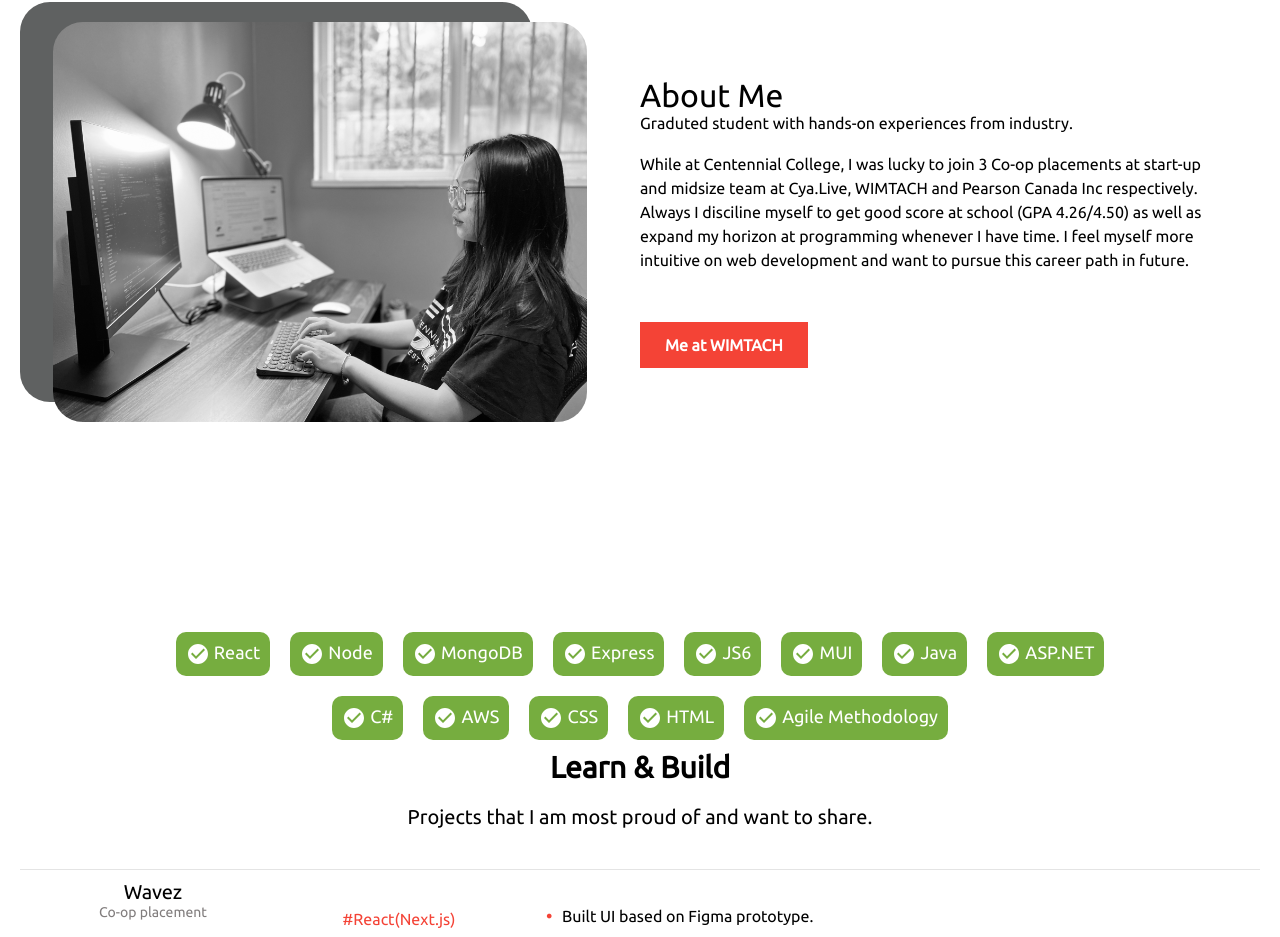
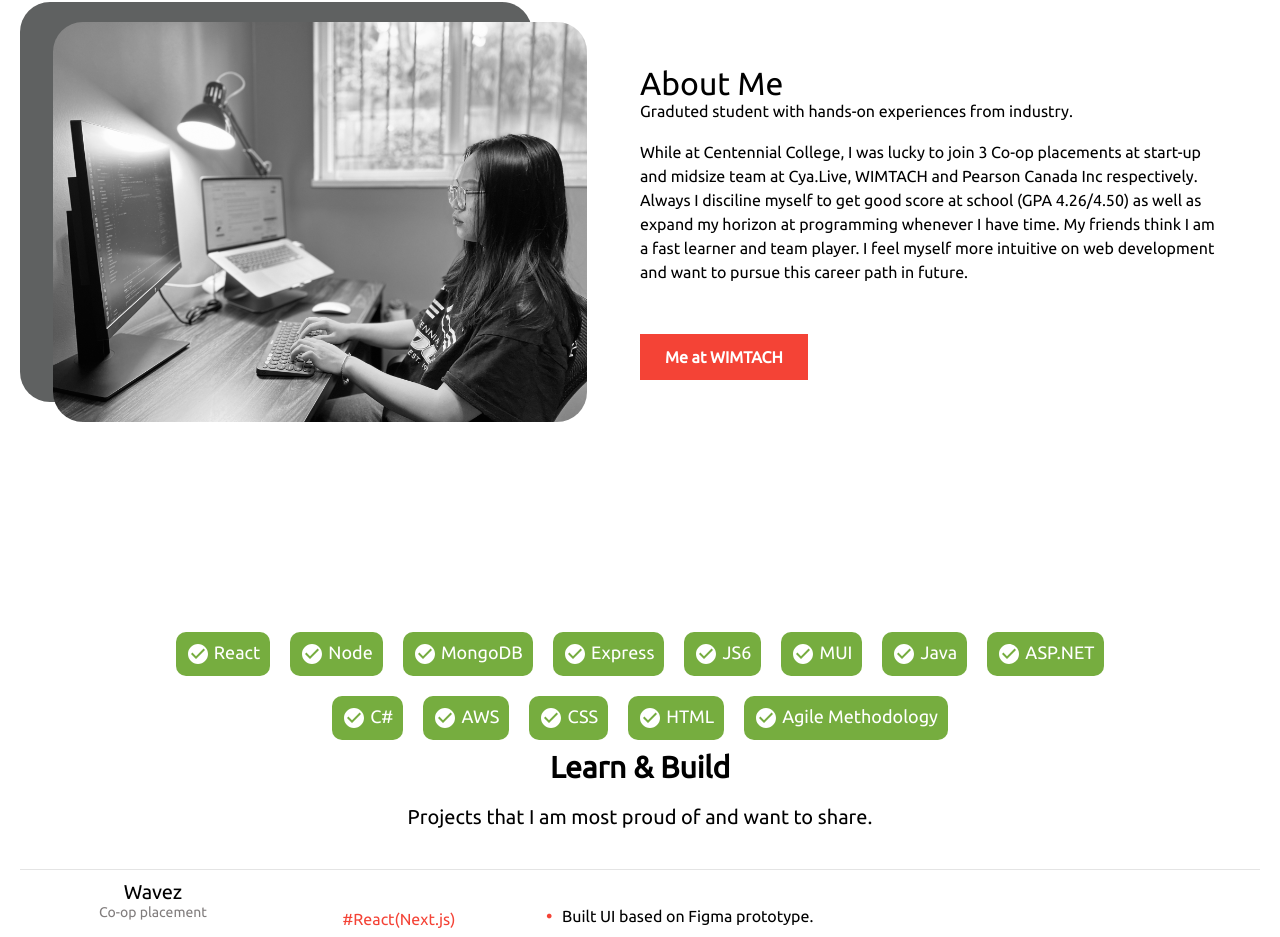
Before and after one commit to hanguy2806/ha-portfolio, a React (Create React App) app: page / in a window 1280 px wide. Shown: the part 978-1915 px from the top of the page. Built offline with nearby package versions, Linux system fonts and the light colour scheme.

Commit message:
added description

```diff
--- a/src/components/about/About.jsx
+++ b/src/components/about/About.jsx
@@ -19,7 +19,7 @@ const About = () => {
           start-up and midsize team at Cya.Live, WIMTACH and Pearson Canada Inc
           respectively. Always I disciline myself to get good score at school
           (GPA 4.26/4.50) as well as expand my horizon at programming whenever I
-          have time. I feel myself more intuitive on web development and want to
+          have time. My friends think I am a fast learner and team player. I feel myself more intuitive on web development and want to
           pursue this career path in future.
         </p>
         <div className="about-wimtach">
```
Also changed, not shown: 1 other file (tests, documents, lock files or other folders).
